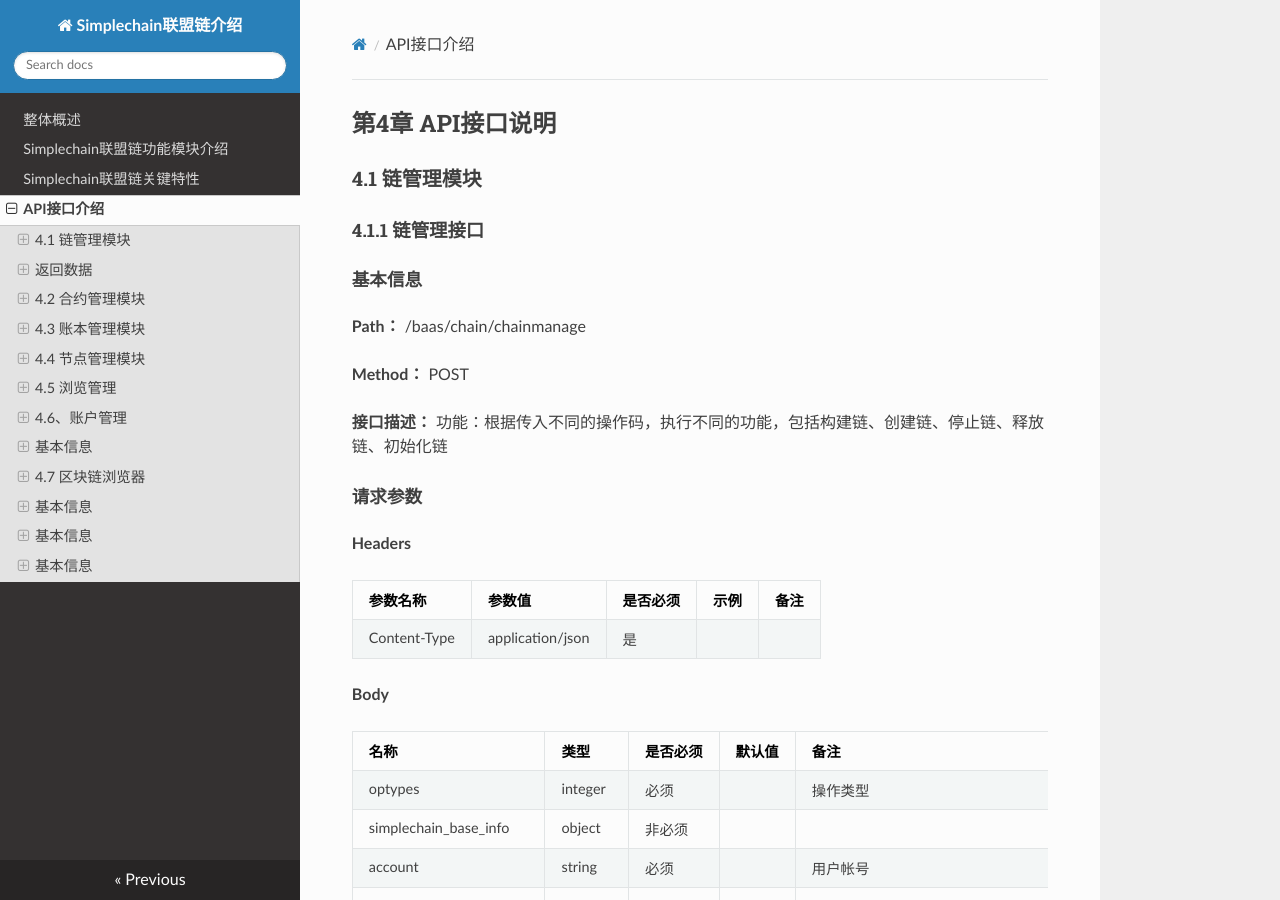
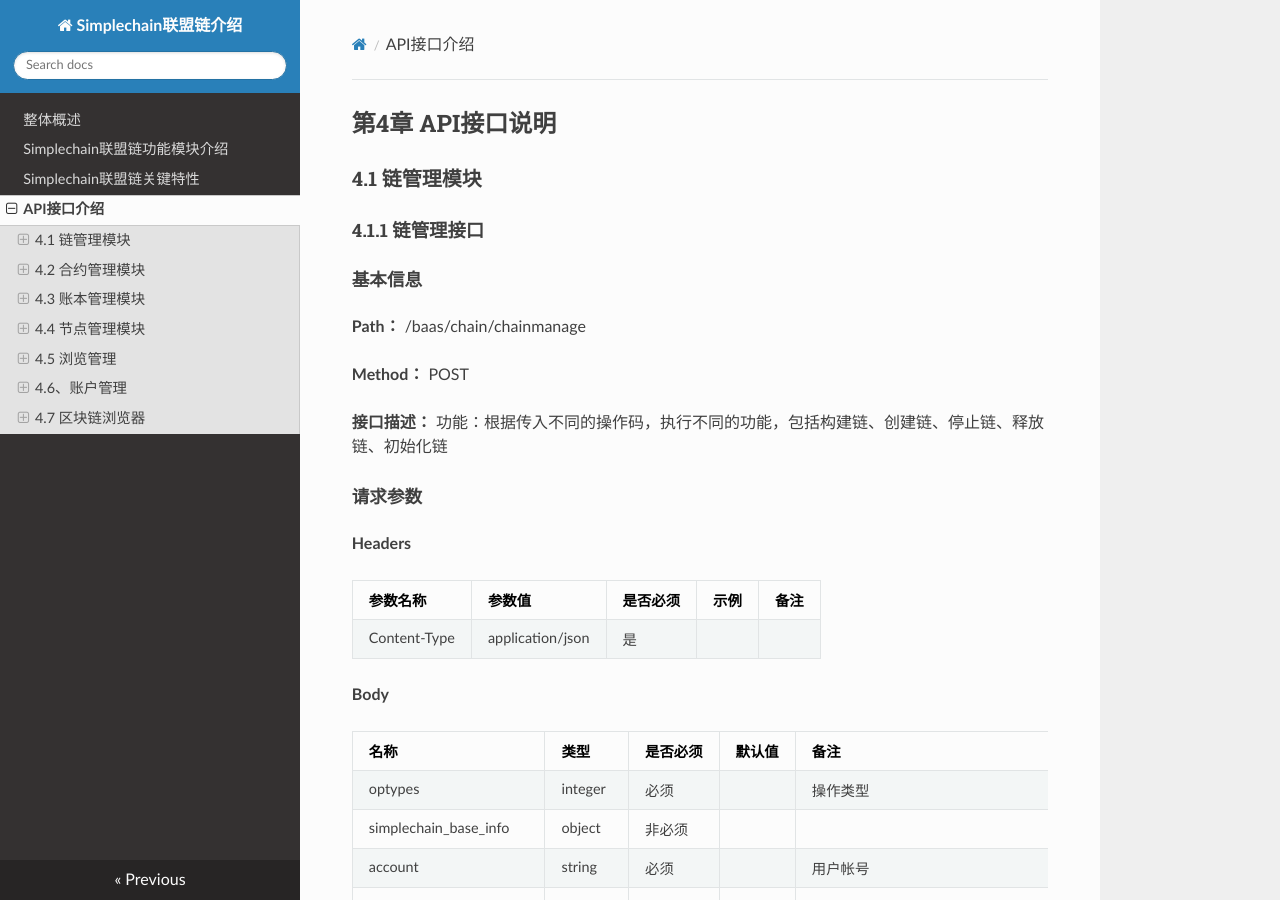
Before and after one commit to zhu60650/simplechain, an MkDocs documentation site: the page built from docs/api.md, in a window 1280 px wide and 900 px high. Built offline with MkDocs 1.6.1, drawn with Linux system fonts in a browser that asks for light colours; nearby versions of some CDN libraries.

```diff
--- a/docs/api.md
+++ b/docs/api.md
@@ -118,7 +118,7 @@
 | ------------ | ------------ | ------------ | ------------ | ------------ |
 | Content-Type  |  application/json | 是  |   |   |
 
-### 返回数据
+##### 返回数据
 
 <table>
                               <thead class="ant-table-thead">
@@ -633,7 +633,7 @@
 
 #### 4.6.2密码修改
 <a id=密码修改> </a>
-### 基本信息
+##### 基本信息
 
 **Path：** /baas/sipc/account/edit
 
@@ -1052,7 +1052,7 @@
 
 #### 4.7.6区块详情
 <a id=区块详情> </a>
-### 基本信息
+##### 基本信息
 
 **Path：** /baas/sipc/browser/block/{hash}
 
@@ -1133,7 +1133,7 @@
 
 #### 4.7.8合约列表信息
 <a id=合约列表信息> </a>
-### 基本信息
+##### 基本信息
 
 **Path：** /baas/sipc/browser/contract
 
@@ -1238,7 +1238,7 @@
 
 #### 4.7.11 账户交易列表（平台间）
 <a id=账户交易列表（平台间）> </a>
-### 基本信息
+##### 基本信息
 
 **Path：** /baas/sipc/browser/internal/account/transaction
 
```
